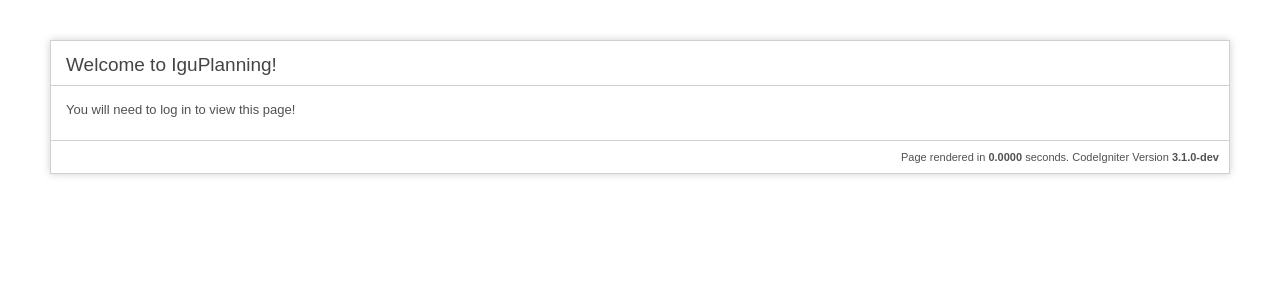
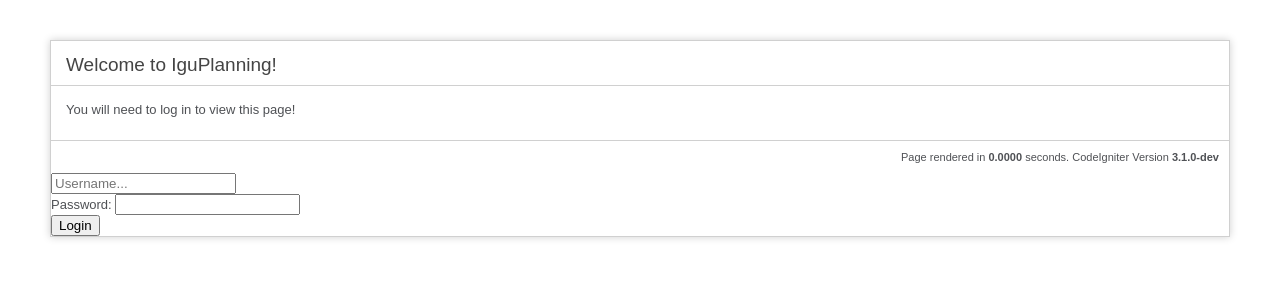
Before and after one commit to kev626/iguplanning, a CodeIgniter app: page /database/ in a window 1280 px wide. Shown: the top 300 px of the page. Run offline with CodeIgniter, Linux system fonts and the light colour scheme.

Commit message:
added login form

```diff
--- a/application/views/welcome_message.php
+++ b/application/views/welcome_message.php
@@ -75,6 +75,12 @@ defined('BASEPATH') OR exit('No direct script access allowed');
 	</div>
 
 	<p class="footer">Page rendered in <strong>{elapsed_time}</strong> seconds. <?php echo  (ENVIRONMENT === 'development') ?  'CodeIgniter Version <strong>' . CI_VERSION . '</strong>' : '' ?></p>
+
+	<form action='/application/views/login.php' method=POST>
+	<input type=text name='username' placeholder='Username...'/><br/>
+	Password: <input type=password name='password'/><br/>
+	<input type=submit value='Login'/>
+	</form>
 </div>
 
 </body>
```
